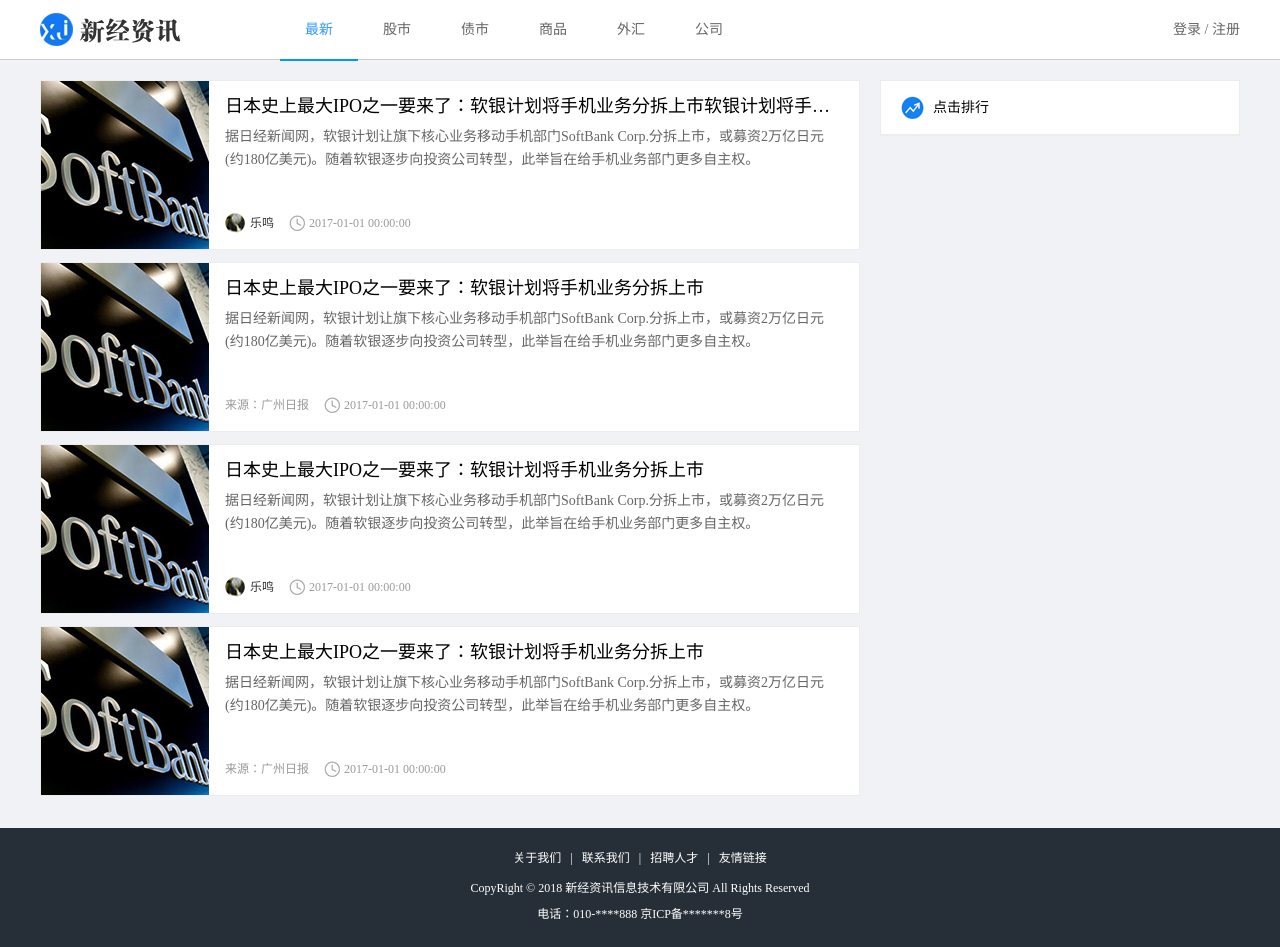
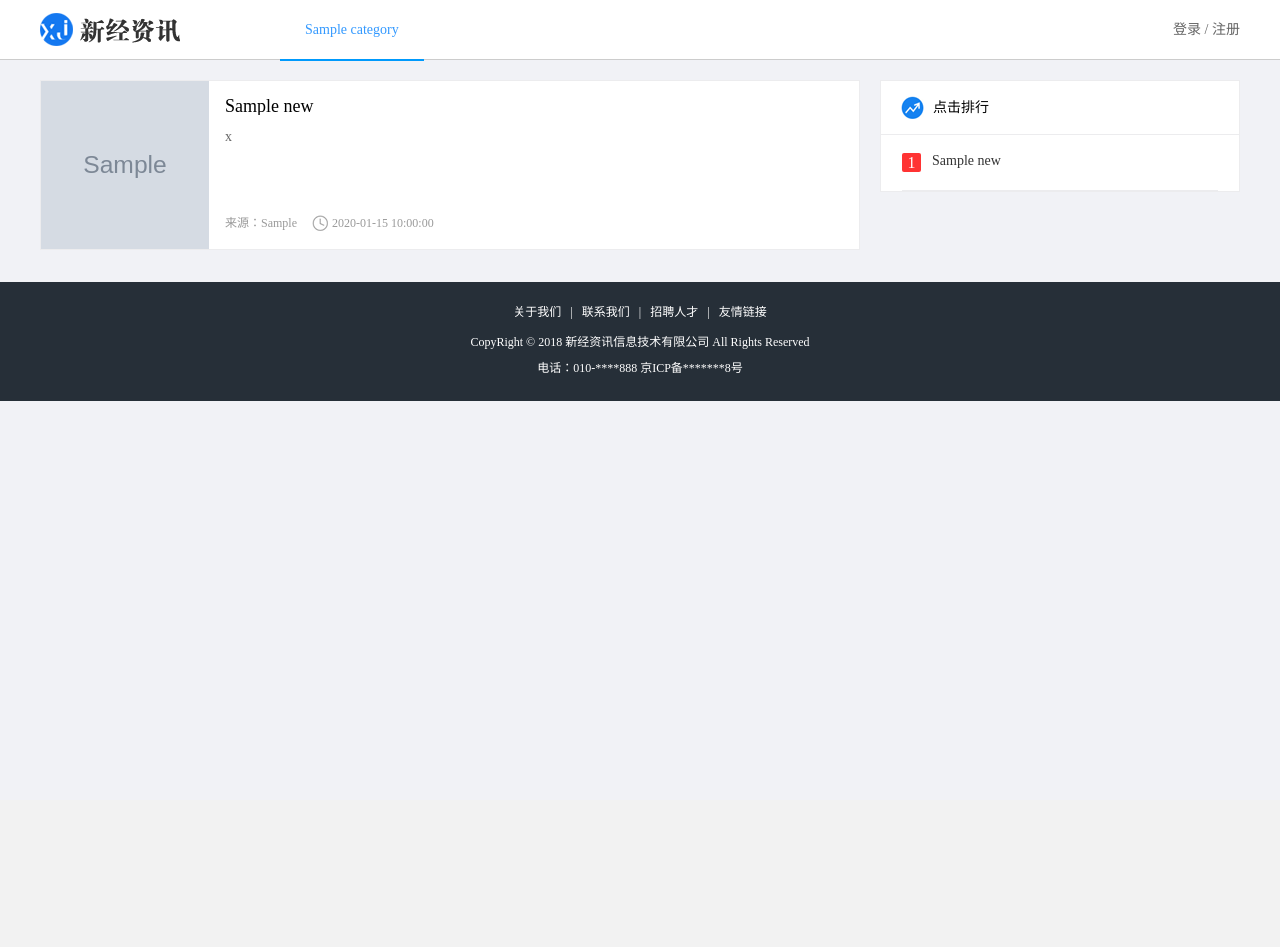
Before and after one commit to ZangZ/info8, a Flask app: page / in a window 1280 px wide. After the commit the page ends 401 px from the top, so only its background shows below. Run offline with Flask 2, Linux system fonts and the light colour scheme; tables that the repository leaves empty hold one stand-in row (values such as "Sample post"); grey boxes marked "Sample" are stand-in pictures; parts of the project's set-up code (start-up, migrations or seed data) failed here and were passed over; some libraries are stand-ins or nearby versions.

Commit message:
前后端分页加载更多数据

```diff
--- a/info/__init__.py
+++ b/info/__init__.py
@@ -55,7 +55,9 @@
     Session(app)
 
     # 添加自定一过滤器
+    # app.add_template_filter(do_index_class, "index_class")
     app.add_template_filter(do_index_class, "index_class")
+
 
     @app.after_request
     def after_resquest(response):
--- a/info/modules/index/views.py
+++ b/info/modules/index/views.py
@@ -1,11 +1,61 @@
-from flask import render_template, current_app, session
+from flask import render_template, current_app, session, request, jsonify
 
-from info import redis_store
-from info.models import User, News
+from info import redis_store, constants
+from info.models import User, News, Category
+from info.utils.response_code import RET
 from . import index_blu
 
+@index_blu.route('/news_list')
+def news_list():
+    """
+    获取首页新闻数据
+    :return:
+    """
 
+    # 1. 获取参数
+    # 新闻的分类id
+    cid = request.args.get("cid", "1")
+    page = request.args.get("page", "1")
+    per_page = request.args.get("per_page", "10")
 
+    # 2. 校验参数
+    try:
+        page = int(page)
+        cid = int(cid)
+        per_page = int(per_page)
+    except Exception as e:
+        current_app.logger.error(e)
+        return jsonify(errno=RET.PARAMERR, errmsg="参数")
+
+    filters = []
+    if cid != 1:  # 查询的不是最新的数据
+        # 需要添加条件
+        filters.append(News.category_id == cid)
+
+    # 3. 查询数据
+    try:
+        paginate = News.query.filter(*filters).order_by(News.create_time.desc()).paginate(page, per_page, False)
+    except Exception as e:
+        current_app.logger.error(e)
+        return jsonify(errno=RET.DBERR, errmsg="数据查询错误")
+
+    # 取到当前页的数据
+    news_list = paginate.items  # 模型对象列表
+    total_page = paginate.pages
+    current_page = paginate.page
+
+    # 将模型对象列表转成字典列表
+    news_dict_li = []
+    for news in news_list:
+        news_dict_li.append(news.to_basic_dict())
+
+    data = {
+        "total_page": total_page,
+        "current_page": current_page,
+        "news_dict_li": news_dict_li
+    }
+
+    return jsonify(errno=RET.OK, errmsg="OK", data=data)
 @index_blu.route('/')
 def index():
     """
@@ -29,23 +79,31 @@
     # 右侧新闻排行的逻辑
     news_list = []
     try:
-        News.query.order_by(News.clicks.desc()).limit(6)
+        news_list = News.query.order_by(News.clicks.desc()).limit(constants.CLICK_RANK_MAX_NEWS)
     except Exception as e:
         current_app.logger.error(e)
 
-    # 定义一个空的字典列表,里面装的就是字典
+    # 定义一个空的字典列表，里面装的就是字典
     news_dict_li = []
-    # 遍历对象列表,将对象的字典添加到字典列表中
+    # 遍历对象列表，将对象的字典添加到字典列表中
     for news in news_list:
         news_dict_li.append(news.to_basic_dict())
 
+    # 查询分类数据，通过模板的形式渲染出来
+    categories = Category.query.all()
+
+    category_li = []
+    for category in categories:
+        category_li.append(category.to_dict())
 
     data = {
         "user": user.to_dict() if user else None,
-        "news_dict_li": news_dict_li
+        "news_dict_li": news_dict_li,
+        "category_li": category_li
     }
 
     return render_template('news/index.html', data=data)
+
 
 # 打开浏览器的时候浏览器会默认请求跟路由路径+ favicon.ico作为网站的小图标
 @index_blu.route("/favicon.ico")
--- a/info/static/news/js/index.js
+++ b/info/static/news/js/index.js
@@ -1,10 +1,13 @@
-var currentCid = 0; // 当前分类 id
+var currentCid = 1; // 当前分类 id
 var cur_page = 1; // 当前页
 var total_page = 1;  // 总页数
 var data_querying = true;   // 是否正在向后台获取数据
 
 
 $(function () {
+    // 首次进入，去加载新闻列表数据
+    updateNewsData()
+
     // 首页分类切换
     $('.menu li').click(function () {
         var clickCid = $(this).attr('data-cid')
@@ -41,10 +44,59 @@
 
         if ((canScrollHeight - nowScroll) < 100) {
             // TODO 判断页数，去更新新闻数据
+
+            if (!data_querying) {
+                data_querying = true
+
+                // 如果当前页数据如果小于总页数，那么才去加载数据
+                if (cur_page < total_page) {
+                    cur_page += 1
+                    // 去加载数据
+                    updateNewsData()
+                }
+
+            }
         }
     })
 })
 
 function updateNewsData() {
-    // TODO 更新新闻数据
+    // 更新新闻数据
+    var params = {
+        "cid": currentCid,
+        "page": cur_page
+    }
+    $.get("/news_list", params, function (resp) {
+        // 数据加载完毕，设置【正在加载数据】的变量为 false 代表当前没有在加载数据
+        data_querying = false
+        if (resp.errno == "0") {
+            // 给总页数据赋值
+            total_page = resp.data.total_page
+            // 代表请求成功
+            // 清除已有数据
+            if (cur_page == 1) {
+                $(".list_con").html("")
+            }
+
+            // 添加请求成功之后返回的数据
+
+            // 显示数据
+            for (var i=0;i<resp.data.news_dict_li.length;i++) {
+                var news = resp.data.news_dict_li[i]
+                var content = '<li>'
+                content += '<a href="#" class="news_pic fl"><img src="' + news.index_image_url + '?imageView2/1/w/170/h/170"></a>'
+                content += '<a href="#" class="news_title fl">' + news.title + '</a>'
+                content += '<a href="#" class="news_detail fl">' + news.digest + '</a>'
+                content += '<div class="author_info fl">'
+                content += '<div class="source fl">来源：' + news.source + '</div>'
+                content += '<div class="time fl">' + news.create_time + '</div>'
+                content += '</div>'
+                content += '</li>'
+                $(".list_con").append(content)
+            }
+        }else {
+            // 请求失败
+            alert(resp.errmsg)
+        }
+    })
 }
--- a/info/templates/news/index.html
+++ b/info/templates/news/index.html
@@ -14,12 +14,21 @@
         <div class="header">
             <a href="#" class="logo fl"><img src="../../static/news/images/logo.png" alt="logo"></a>
             <ul class="menu fl">
-                <li class="active" data-cid="0"><a href="javascript:;">最新</a></li>
-                <li data-cid="1"><a href="javascript:;">股市</a></li>
-                <li data-cid="2"><a href="javascript:;">债市</a></li>
-                <li data-cid="3"><a href="javascript:;">商品</a></li>
-                <li data-cid="4"><a href="javascript:;">外汇</a></li>
-                <li data-cid="5"><a href="javascript:;">公司</a></li>
+
+                {% for category in data.category_li %}
+                    {% if loop.index == 1 %}
+                        <li data-cid="{{ category.id }}" class="active"><a href="javascript:;">{{ category.name }}</a></li>
+                    {% else %}
+                        <li data-cid="{{ category.id }}"><a href="javascript:;">{{ category.name }}</a></li>
+                    {% endif %}
+                {% endfor %}
+
+{#                <li class="active" data-cid="0"><a href="javascript:;">最新</a></li>#}
+{#                <li data-cid="1"><a href="javascript:;">股市</a></li>#}
+{#                <li data-cid="2"><a href="javascript:;">债市</a></li>#}
+{#                <li data-cid="3"><a href="javascript:;">商品</a></li>#}
+{#                <li data-cid="4"><a href="javascript:;">外汇</a></li>#}
+{#                <li data-cid="5"><a href="javascript:;">公司</a></li>#}
             </ul>
 
             {% if data.user %}
@@ -87,21 +96,16 @@
             </li>
         </ul>
         <div class="rank_con fr">
-            <div class="rank_title">
-                <h3>点击排行</h3>
-            </div>
-            <ul class="rank_list">
+    <div class="rank_title">
+        <h3>点击排行</h3>
+    </div>
+    <ul class="rank_list">
+
                 {% for news in data.news_dict_li %}
-                    <li><span class="{{ loop.index | index_class }}">{{ loop.index }}</span><a href="#">{{ news.title }}</a></li>
+                    <li><span class="{{ loop.index0 | index_class }}">{{ loop.index }}</span><a href="#">{{ news.title }}</a></li>
                 {% endfor %}
-{#                <li><span class="first">1</span><a href="#">势如破竹！人民币再度连闯四道关口 在岸、离岸双双升破6.42</a></li>#}
-{#                <li><span class="second">2</span><a href="#">凛冬已至，还有多少银行人在假装干银行</a></li>#}
-{#                <li><span class="third">3</span><a href="#">人民日报：部分城市楼市放松限制引关注，楼市调控不会“拉抽屉”</a></li>#}
-{#                <li><span>4</span><a href="#">势如破竹！人民币再度连闯四道关口 在岸、离岸双双升破6.42</a></li>#}
-{#                <li><span>5</span><a href="#">凛冬已至，还有多少银行人在假装干银行</a></li>#}
-{#                <li><span>6</span><a href="#">人民日报：部分城市楼市放松限制引关注，楼市调控不会“拉抽屉”</a></li>#}
             </ul>
-        </div>
+</div>
     </div>
     <div class="footer">
         <div class="footer_links">
--- a/info/utils/common.py
+++ b/info/utils/common.py
@@ -1,13 +1,10 @@
-# 自定义共用的工具类
-
 def do_index_class(index):
-    """返回指定索引对应的类名"""
-
-    if index == 1:
+    """自定义过滤器，过滤点击排序html的class"""
+    if index == 0:
         return "first"
+    elif index == 1:
+        return "second"
     elif index == 2:
-        return "second"
-    elif index == 3:
-        return  "third"
-
-    return ""
+        return "third"
+    else:
+        return ""
```
